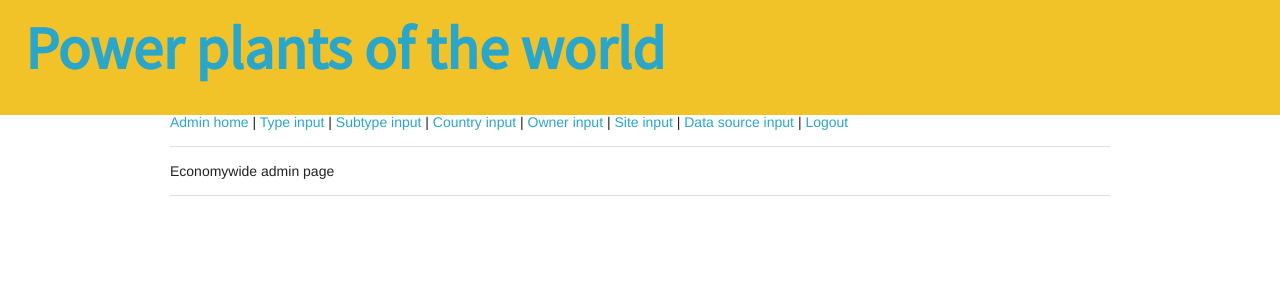
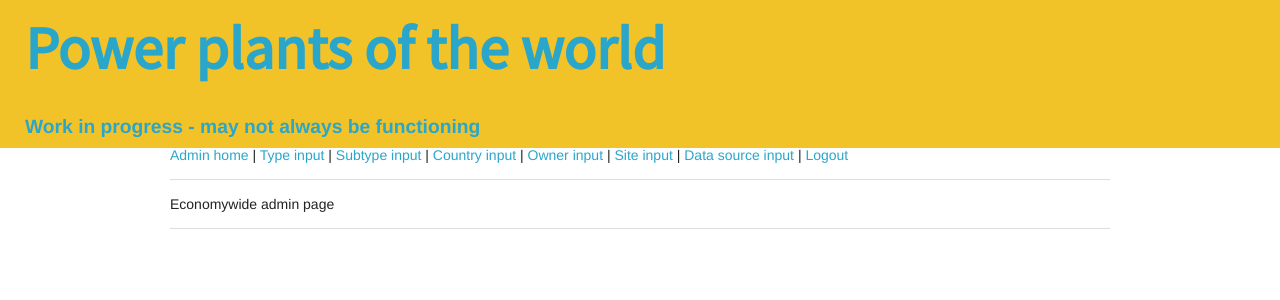
Before and after one commit to willbeaufoy/powerplantsmap, a Flask app: page /admin in a window 1280 px wide. Shown: the top 300 px of the page. Run offline with Flask 2, Linux system fonts and the light colour scheme; a user stored in the database is signed in; style sheets or scripts are compiled from the project's sources; parts of the project's set-up code (start-up, migrations or seed data) failed here and were passed over; some libraries are stand-ins or nearby versions.

Commit message:
Added disclaimer (new query not working yet)

```diff
--- a/app/templates/header.html
+++ b/app/templates/header.html
@@ -2,6 +2,7 @@
     <div class="row-fluid container">
         <span class="span9">
             <h1><a href="/">Power plants of the world</a></h1>
+            <h3><a href="/">Work in progress - may not always be functioning</a></h3>
         </span>
         <span class="span3">
             <nav>
```
Lines whose indentation alone changed are shown as unchanged.
